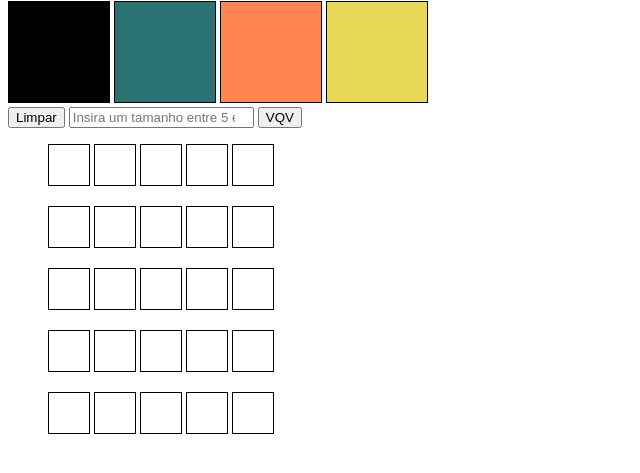
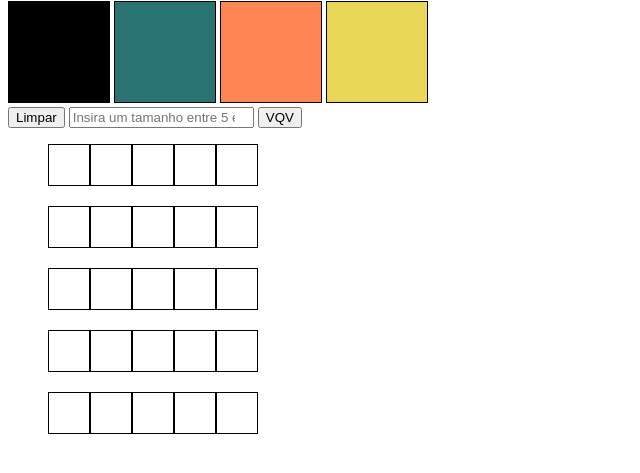
Before and after one commit to thiago-ximenes/pixels-art, a website: page index.html in a window 1280 px wide. Shown: the part 79-552 px from the top of the page, without its empty margins (0-640 px from the left). Drawn offline with Linux system fonts and the light colour scheme.

Commit message:
Requisito 10

```diff
--- a/index.html
+++ b/index.html
@@ -22,7 +22,13 @@
   <button type="button" id="generate-board">VQV</button>
 
   <div id="pixel-board">
-    <ul>
+
+  </div>
+  <script src="script.js"></script>
+</body>
+</html>
+
+  <!-- <ul>
       <li class="pixel"></li>
       <li class="pixel"></li>
       <li class="pixel"></li>
@@ -56,8 +62,4 @@
       <li class="pixel"></li>
       <li class="pixel"></li>
       <li class="pixel"></li>
-    </ul>
-  </div>
-  <script src="script.js"></script>
-</body>
-</html>
+    </ul> -->
--- a/script.js
+++ b/script.js
@@ -1,5 +1,6 @@
 const paletteSquares = document.querySelectorAll('.color');
-const pixel = document.querySelectorAll('.pixel');
+const pixelBoard = document.getElementById('pixel-board');
+
 const colors = ['black', '#297373', '#ff8552', '#e9d758'];
 const button = document.getElementById('clear-board');
 const input = document.getElementById('board-size');
@@ -7,6 +8,21 @@ const sizeButton = document.getElementById('generate-board');
 
 paletteSquares[0].classList.add('selected');
 
+function generateBoard(size = 5) {
+  for (let index = 0; index < size; index += 1) {
+    const tag = document.createElement('ul');
+    pixelBoard.appendChild(tag);
+    for (let counter = 0; counter < size; counter += 1) {
+      const liPixels = document.createElement('li');
+      liPixels.className = 'pixel';
+      pixelBoard.children[index].appendChild(liPixels);
+    }
+  }
+}
+
+generateBoard();
+
+const pixel = document.querySelectorAll('.pixel');
 // Pedi ajuda por Discord do meu amigo Douglas Oliveira para resolver questão de for dentro de uma function
 // GitHub: https://github.com/dg-os
 // Linkedin: https://www.linkedin.com/in/douglas-oliveira-5a03b5b9/
@@ -46,14 +62,20 @@ button.addEventListener('click', clearPixel);
 sizeButton.addEventListener('click', () => {
   if (input.value === '') {
     alert('Board inválido!');
-  }
+  } else {
     pixel.forEach((item) => {
+      const remove = document.querySelectorAll('.pixel');
+      remove.forEach((element) => {
+        element.remove();
+      });
       const moment = item;
       const sizeInt = parseInt(input.value, 0);
       if (sizeInt >= 5 && sizeInt <= 50) {
+        generateBoard(sizeInt);
         moment.style.width = `${input.value}px`;
         moment.style.height = `${input.value}px`;
         clearPixel();
       }
     });
+  }
 });
```
Lines whose indentation alone changed are shown as unchanged.
